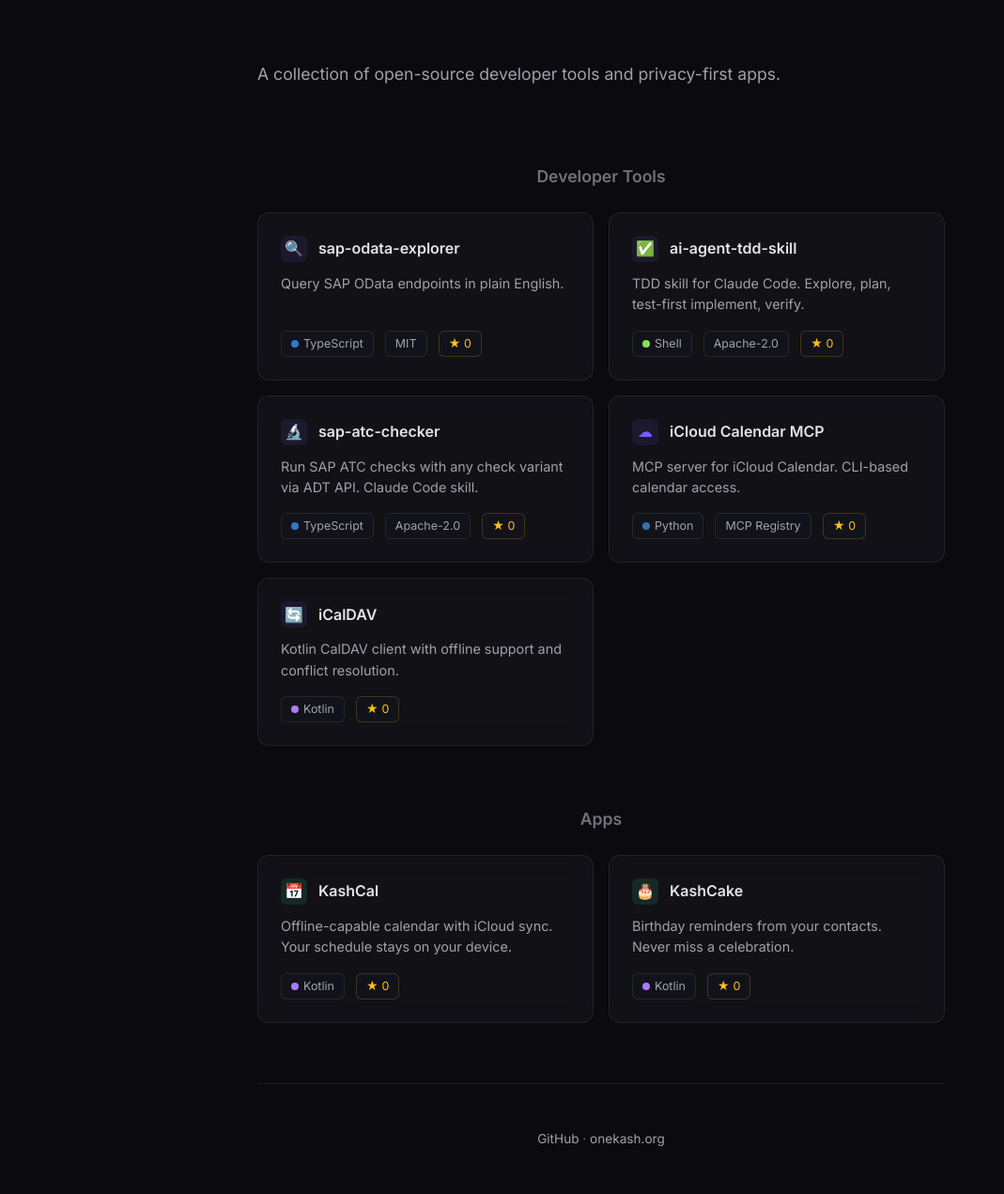
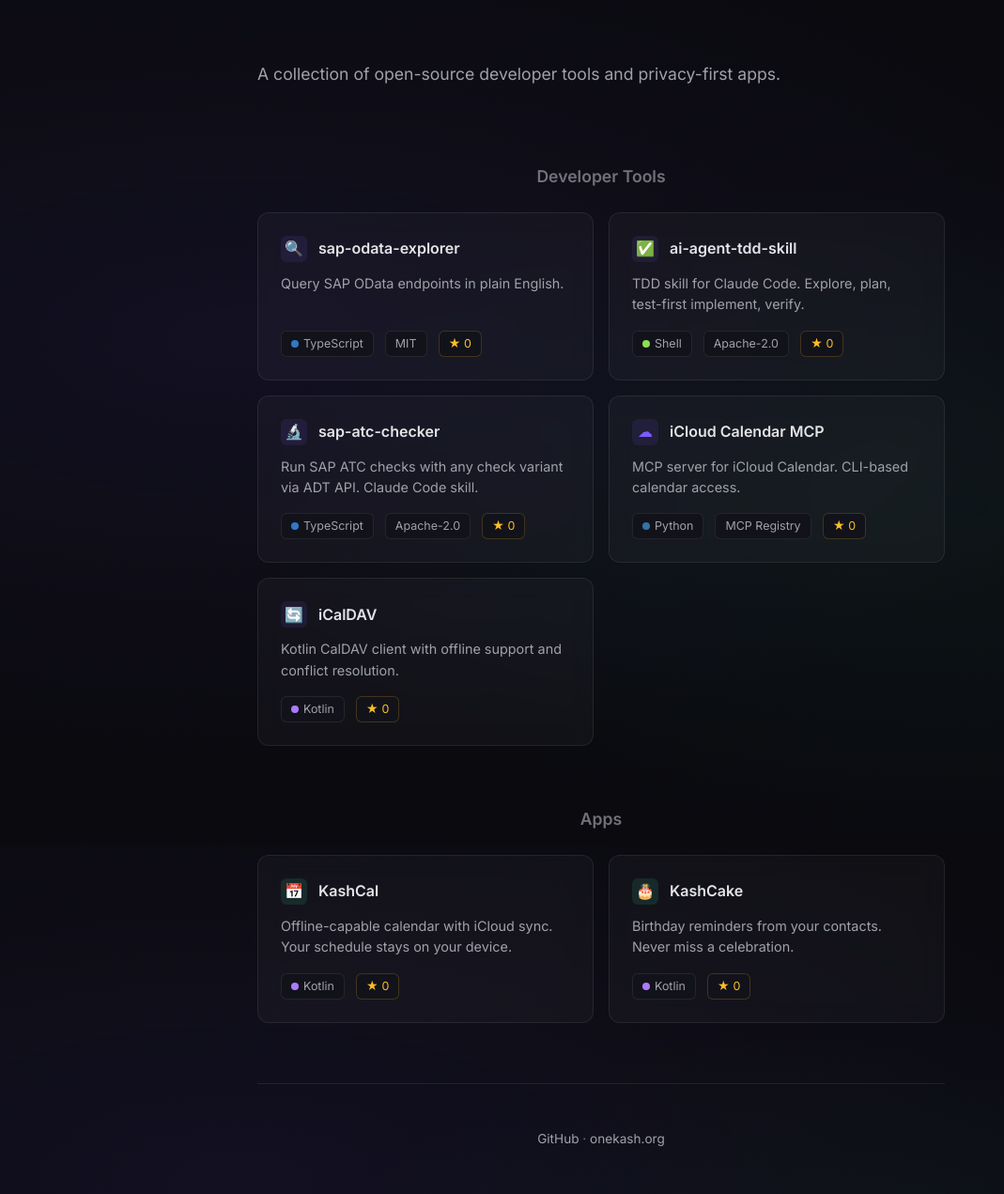
Before and after one commit to openkash/openkash.github.io, a Jekyll site: the page built from index.html, in a window 1280 px wide. Shown: the whole page at 94% size, without its empty margins (0-1069 px from the left). Built offline with Jekyll 4.4.1, drawn with Linux system fonts in a browser that asks for light colours; comment, search, counter and statistics services are not loaded.

Commit message:
Add subtle purple-green gradient wash to background

```diff
--- a/assets/css/style.css
+++ b/assets/css/style.css
@@ -17,8 +17,13 @@
 body {
   font-family: 'Inter', -apple-system, BlinkMacSystemFont, sans-serif;
   background: var(--bg-primary);
+  background-image:
+    radial-gradient(ellipse 80% 50% at 20% 40%, rgba(124, 92, 255, 0.08), transparent),
+    radial-gradient(ellipse 60% 40% at 80% 60%, rgba(52, 211, 153, 0.05), transparent);
+  background-attachment: fixed;
   color: var(--text-primary);
   line-height: 1.6;
+  min-height: 100vh;
   -webkit-font-smoothing: antialiased;
 }
 
```
